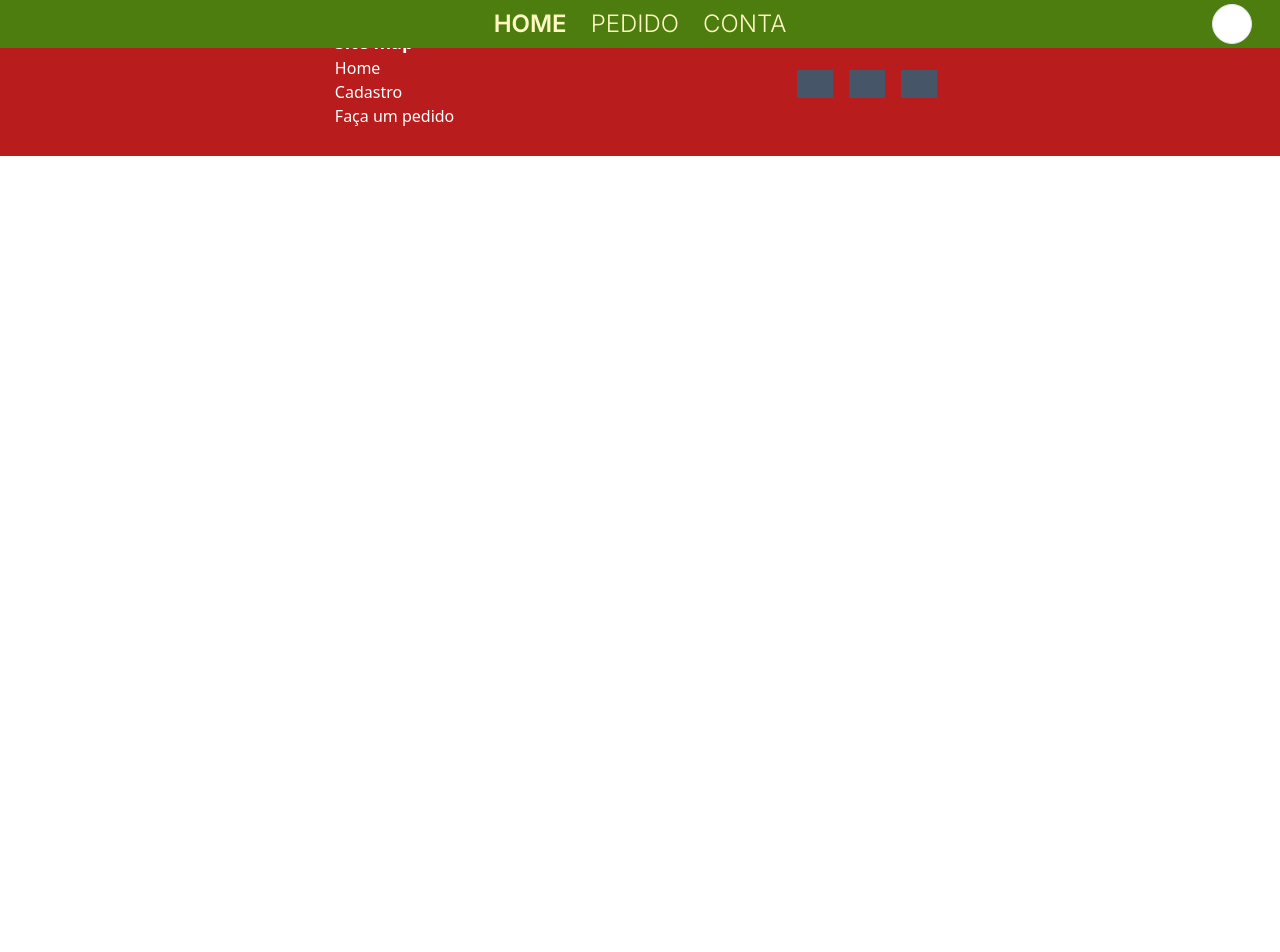
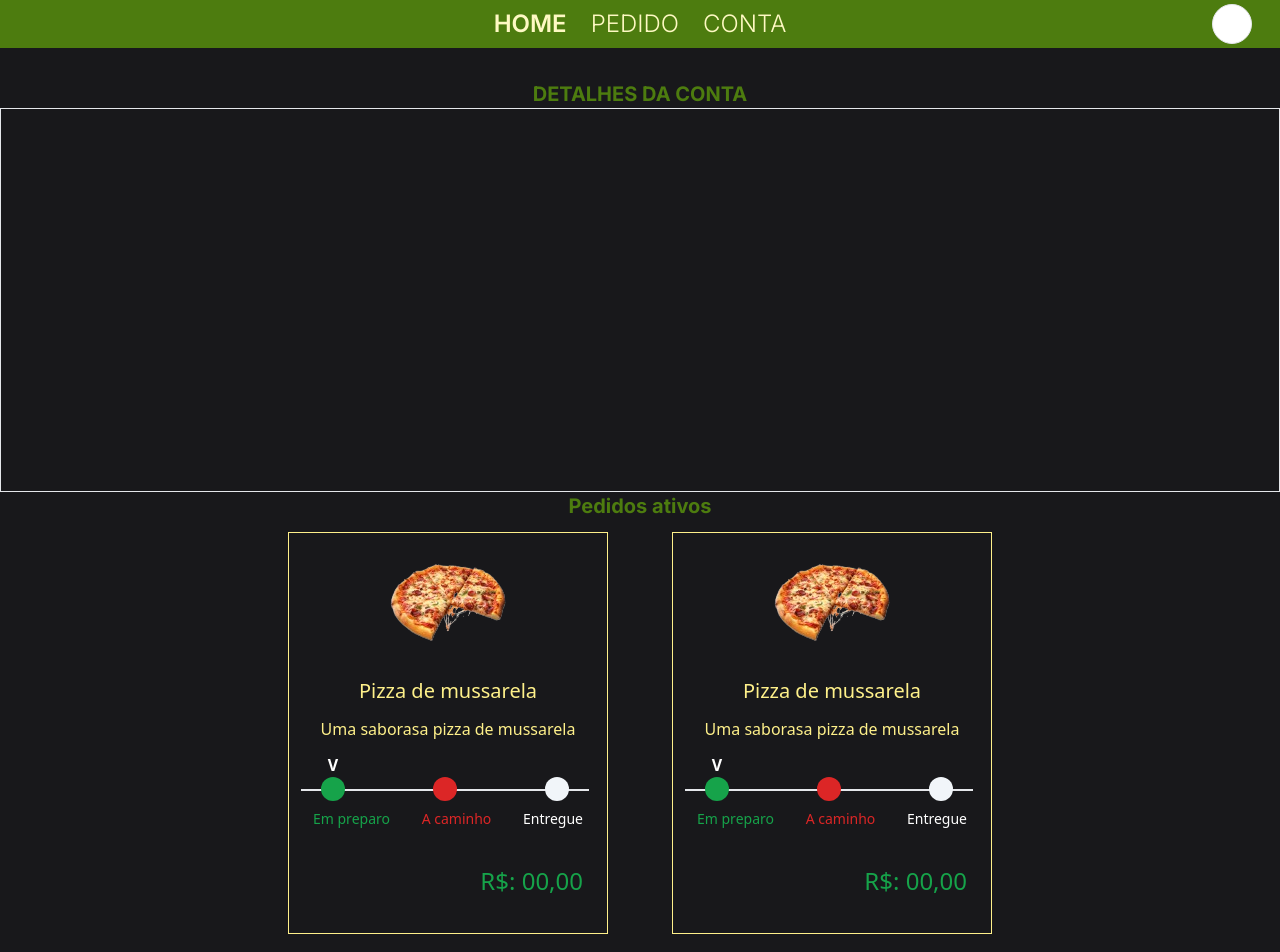
Before and after one commit to jeffsdac/pizzariaJeff, a React (Vite) app: page /pizzariaJeff/checar in a window 1280 px wide. Shown: the top 952 px of the page. Before the commit the page ends 800 px from the top, so only its background shows below. Built offline with nearby package versions, Linux system fonts and the light colour scheme; some icons are missing.

Commit message:
Style: create pizzaCardAndamento

```diff
--- a/src/Components/FullPages/ChecarPedidos.jsx
+++ b/src/Components/FullPages/ChecarPedidos.jsx
@@ -1,9 +1,46 @@
-import React from "react";
+import React, { useState } from "react";
+import PizzaCardAndamento from "../Parts/ChecarPedidos/PizzaCardAndamento";
 
 function ChecarPedidos(){
+
+    const [dummyData, setDummyData] = useState({
+        nome:"Jefferson Andrade Chaves",
+        ativo: true,
+        endereco: "Av. Paulista",
+        cellphone: "11707070",
+        email: "jeff@jeff.com.br",
+        pizzas:[{
+            tipo: "pizza",
+            price: 26.0,
+            name: "calabresa",
+            isDelivered: false
+        },
+        {
+            tipo: "bebida",
+            price: 15,
+            name: "coca-cola",
+            isDelivered: false
+        }]
+    })
     return(
-        <div>
+        <div className="w-full min-h-screen flex justify-center flex-wrap">
+            <h1 className="mt-20 text-xl font-bold main-font text-lime-700 w-full text-center">DETALHES DA CONTA</h1>
+            <div className="h-96 w-full border"></div>
 
+            <h2 className="text-xl font-bold main-font text-lime-700 w-full text-center">Pedidos ativos</h2>
+            <div className="w-3/4 flex p-3 justify-center items-center flex-wrap">
+                <PizzaCardAndamento></PizzaCardAndamento>
+                <PizzaCardAndamento></PizzaCardAndamento>
+                <PizzaCardAndamento></PizzaCardAndamento>
+                <PizzaCardAndamento></PizzaCardAndamento>
+                <PizzaCardAndamento></PizzaCardAndamento>
+                <PizzaCardAndamento></PizzaCardAndamento>
+                <PizzaCardAndamento></PizzaCardAndamento>
+                <PizzaCardAndamento></PizzaCardAndamento>
+                <PizzaCardAndamento></PizzaCardAndamento>
+                <PizzaCardAndamento></PizzaCardAndamento>
+                <PizzaCardAndamento></PizzaCardAndamento>
+            </div>
         </div>
     )
 }
--- /dev/null
+++ b/src/Components/Parts/ChecarPedidos/PizzaCardAndamento.jsx
@@ -0,0 +1,33 @@
+import React from "react";
+import pizzaImage from "../Midias/pizza-ico.png"
+
+function PizzaCardAndamento(){
+    return(
+        <div className="flex items-center justify-center border border-yellow-200 flex-wrap w-80 md:mx-8 sm:mb-8">
+            <div className="h-32 m-2 w-full flex justify-center"> <img src=
+            {pizzaImage} alt="imagem da pizza" /></div>
+            <p className="text-xl text-yellow-200 pb-3">Pizza de mussarela</p>
+            <p className="text-yellow-200">Uma saborasa pizza de mussarela</p>
+
+            <div className="w-full mt-3 h-14 relative">
+                <div className="absolute w-4 h-6 top-0 primeiro font-bold text-center z-10">V</div>
+                <div className="absolute rounded-full bg-green-600 w-6 h-6 left-8 top-6 z-10"></div>
+                <div className="absolute rounded-full bg-red-600 w-6 h-6 left-36 top-6 z-10"></div>
+                <div className="absolute rounded-full bg-slate-100 w-6 h-6 left-64 top-6 z-10"></div>
+                <div className="border top-9 absolute w-72 left-3"></div>
+            </div>
+            <div className="flex w-full justify-between mx-6">
+                <p className="text-sm text-green-600 font-light">Em preparo</p>
+                <p className="text-sm text-red-600 font-light">A caminho</p>
+                <p className="text-sm font-light">Entregue</p>
+            </div>
+
+            <div className="w-full mb-3 mt-7 flex justify-evenly">
+                <p className="mt-2 mb-6 mr-6 font-light text-green-600 font-semi-bold text-2xl w-full text-right">R$: 00,00</p>
+            </div>
+        </div>
+    )
+}
+
+
+export default PizzaCardAndamento;
--- a/src/Components/Parts/Header.jsx
+++ b/src/Components/Parts/Header.jsx
@@ -22,7 +22,7 @@ function Header (props){
 
     return(
 
-        <div className="w-full bg-lime-700 fixed top-0">
+        <div className="w-full bg-lime-700 fixed top-0 z-20">
             <nav className="flex justify-center h-12 w-full items-center">
                 <ul className="flex sm:invisible md:visible">
                     <NavLink to="/pizzariaJeff"
--- a/src/index.css
+++ b/src/index.css
@@ -23,3 +23,15 @@
 .my-stroke{
     stroke: rgb(254 249 195);
 }
+
+.primeiro{
+    left: 2.25rem;
+}
+
+.segundo{
+    left: 9.25rem;
+}
+
+.terceiro{
+    left: 16.25rem;
+}
```
